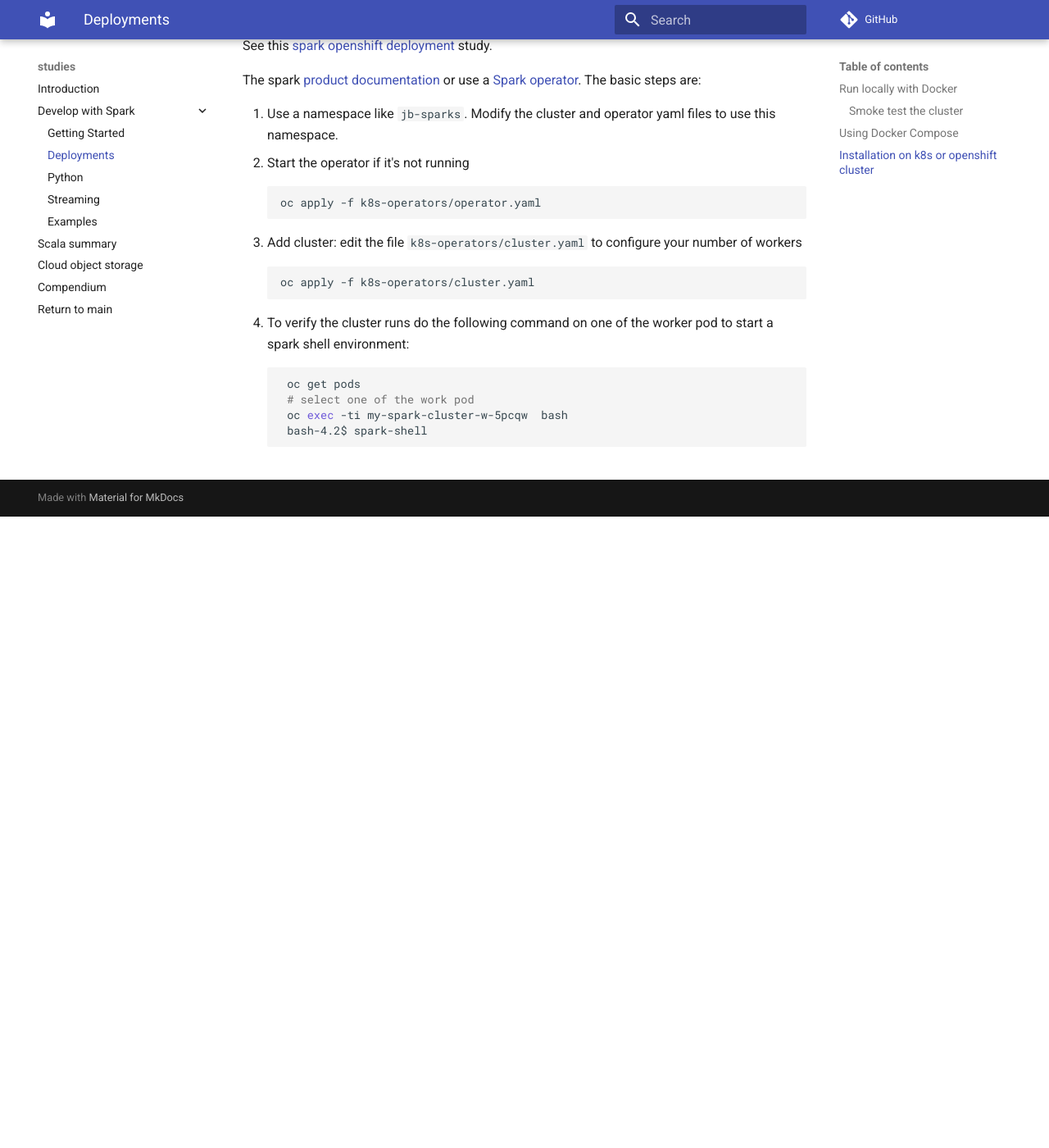
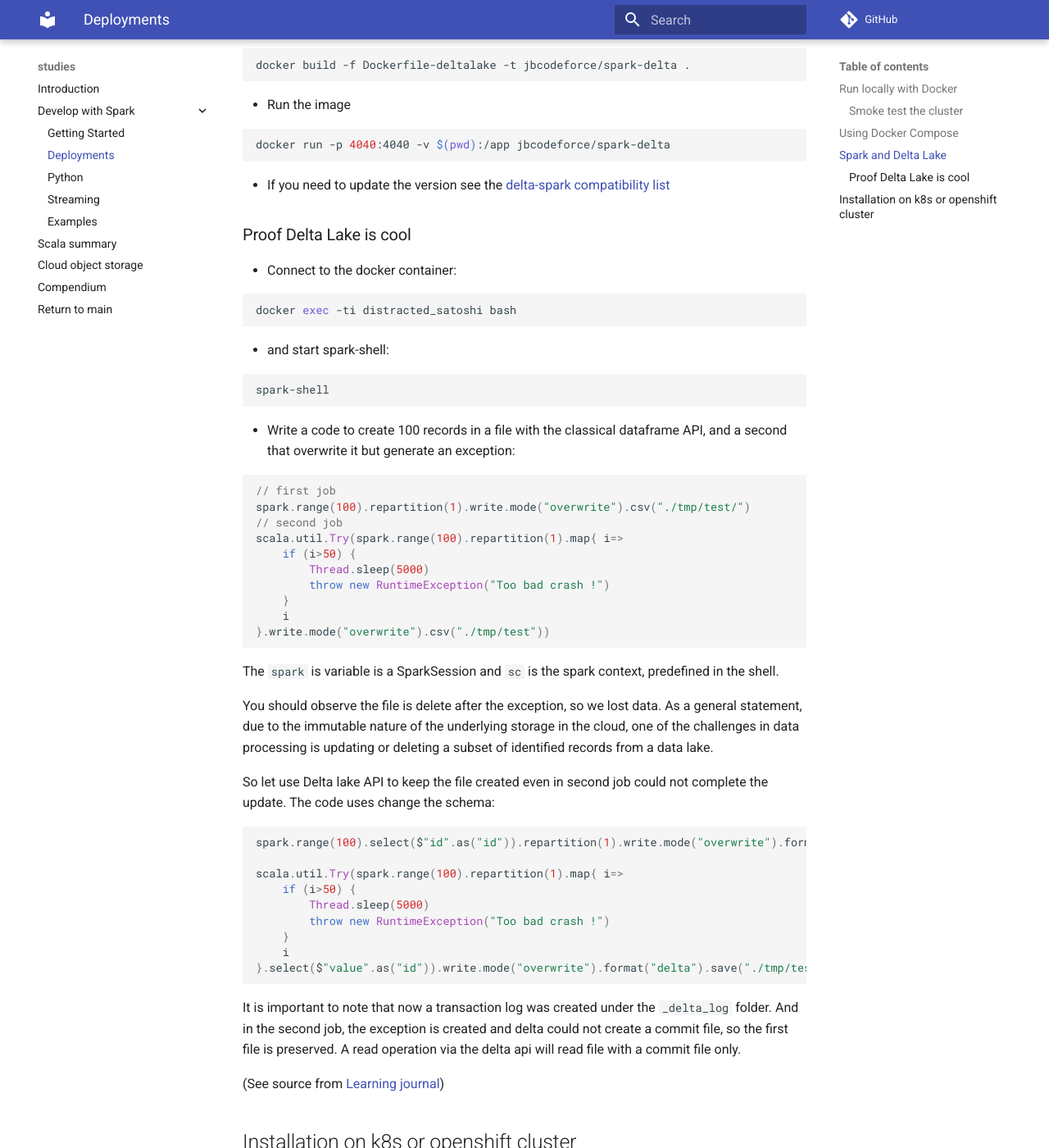
Before and after one commit to jbcodeforce/spark-studies, an MkDocs documentation site: the page built from docs/dev/deployment.md, in a window 1280 px wide and 1400 px high, scrolled down 3132 px. Shown: the whole window at 82% size. Built offline with MkDocs 1.6.1 and Material for MkDocs 9.7.7, drawn with Linux system fonts in a browser that asks for light colours; comment, search, counter and statistics services are not loaded; before the commit the page ends 3762 px from its top, so only the background shows below that; some of the changed text lies outside the part shown.

````diff
--- a/docs/dev/deployment.md
+++ b/docs/dev/deployment.md
@@ -124,6 +124,75 @@
 docker run --rm -it --network spark-network -v $(pwd):/home jbcodeforce/spark bash
 ```
 
+## Spark and Delta Lake
+
+The dockerfile named `Dockerfile-deltalake` build a Spark with Delta Lake extension so we can use the API to save and load data with transaction support, schema validation.
+
+* Build the image
+
+```sh
+docker build -f Dockerfile-deltalake -t jbcodeforce/spark-delta .
+```
+
+* Run the image
+
+```sh
+docker run -p 4040:4040 -v $(pwd):/app jbcodeforce/spark-delta
+```
+
+* If you need to update the version see the [delta-spark compatibility list](https://docs.delta.io/latest/releases.html)
+
+### Proof Delta Lake is cool
+
+* Connect to the docker container:
+
+```sh
+docker exec -ti distracted_satoshi bash
+```
+
+* and start spark-shell:
+
+```sh
+spark-shell
+```
+
+* Write a code to create 100 records in a file with the classical dataframe API, and a second that overwrite it but generate an exception:
+
+```scala
+// first job
+spark.range(100).repartition(1).write.mode("overwrite").csv("./tmp/test/")
+// second job
+scala.util.Try(spark.range(100).repartition(1).map{ i=>
+    if (i>50) {
+        Thread.sleep(5000)
+        throw new RuntimeException("Too bad crash !")
+    }
+    i
+}.write.mode("overwrite").csv("./tmp/test"))
+```
+
+The `spark` is variable is a SparkSession and `sc` is the spark context, predefined in the shell.
+
+You should observe the file is delete after the exception, so we lost data. As a general statement, due to the immutable nature of the underlying storage in the cloud, one of the challenges in data processing is updating or deleting a subset of identified records from a data lake.
+
+So let use Delta lake API to keep the file created even in second job could not complete the update. The code uses change the schema:
+
+```scala
+spark.range(100).select($"id".as("id")).repartition(1).write.mode("overwrite").format("delta").save("./tmp/test/")
+
+scala.util.Try(spark.range(100).repartition(1).map{ i=>
+    if (i>50) {
+        Thread.sleep(5000)
+        throw new RuntimeException("Too bad crash !")
+    }
+    i
+}.select($"value".as("id")).write.mode("overwrite").format("delta").save("./tmp/test"))
+```
+
+It is important to note that now a transaction log was created under the `_delta_log` folder. And in the second job, the exception is created and delta could not create a commit file, so the first file is preserved. A read operation via the delta api will read file with a commit file only.
+
+(See source from [Learning journal](https://www.learningjournal.guru/article/distributed-architecture/how-to-use-delta-lake-in-apache-spark/))
+
 ## Installation on k8s or openshift cluster
 
 The spark driver runs as pod. The driver creates executors, which are also running within Kubernetes pods, connects to them and then executes application code.
````
Also changed, not shown: docs/dev/index.md (+0 -3 lines), docs/dev/python.md (+5 -2 lines), docs/index.md (+11 -4 lines), docs/dev/images/spark-streaming.png (renamed from docs/images/spark-streaming.png), docs/diagrams/spark-delta-hla.drawio.png (added), src/samples/addmonth.ipynb (added), 5 other files.
